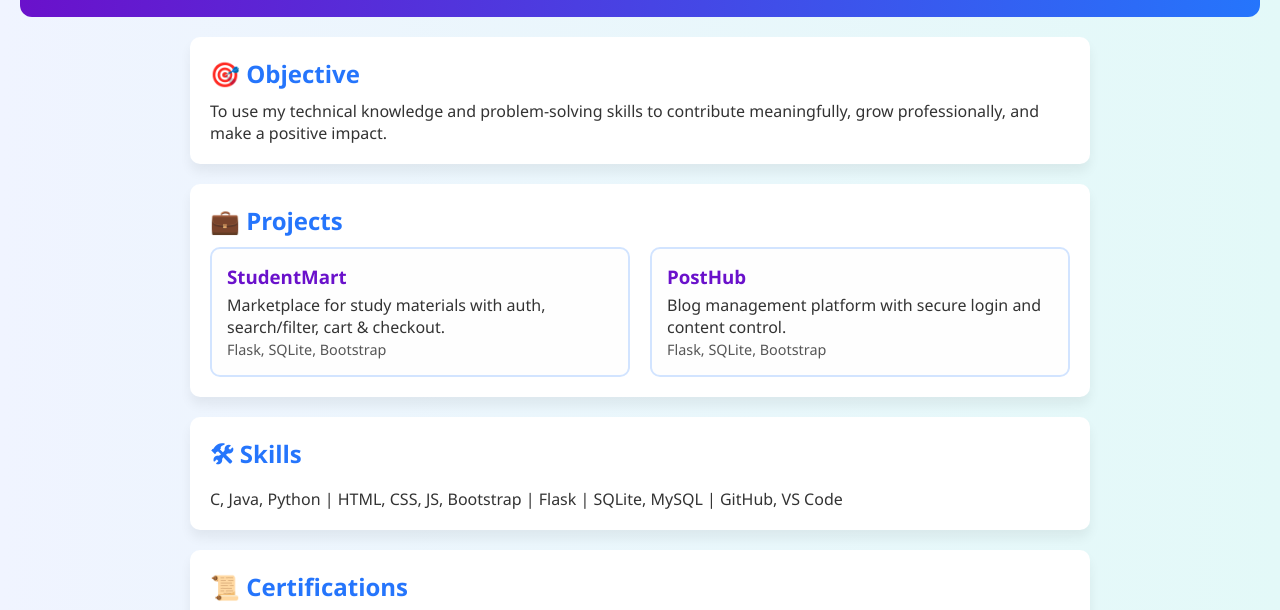
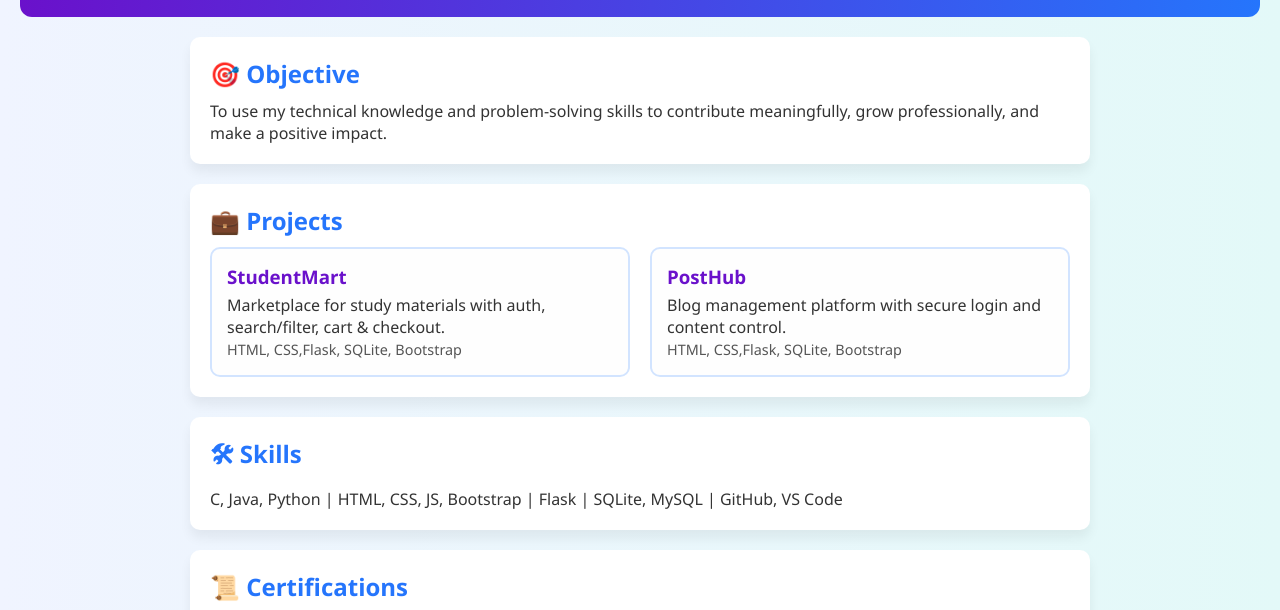
Before and after one commit to Pavana-harshitha/Portfolio, a plain HTML site: page index.html in a window 1280 px wide. Shown: the part 140-750 px from the top of the page. Drawn offline with Linux system fonts and the light colour scheme.

Commit message:
index.html

```diff
--- a/index.html
+++ b/index.html
@@ -31,12 +31,12 @@
       <div class="project-card">
         <h3>StudentMart</h3>
         <p>Marketplace for study materials with auth, search/filter, cart & checkout.</p>
-        <span>Flask, SQLite, Bootstrap</span>
+        <span>HTML, CSS,Flask, SQLite, Bootstrap</span>
       </div>
       <div class="project-card">
         <h3>PostHub</h3>
         <p>Blog management platform with secure login and content control.</p>
-        <span>Flask, SQLite, Bootstrap</span>
+        <span>HTML, CSS,Flask, SQLite, Bootstrap</span>
       </div>
     </div>
   </section>
```
